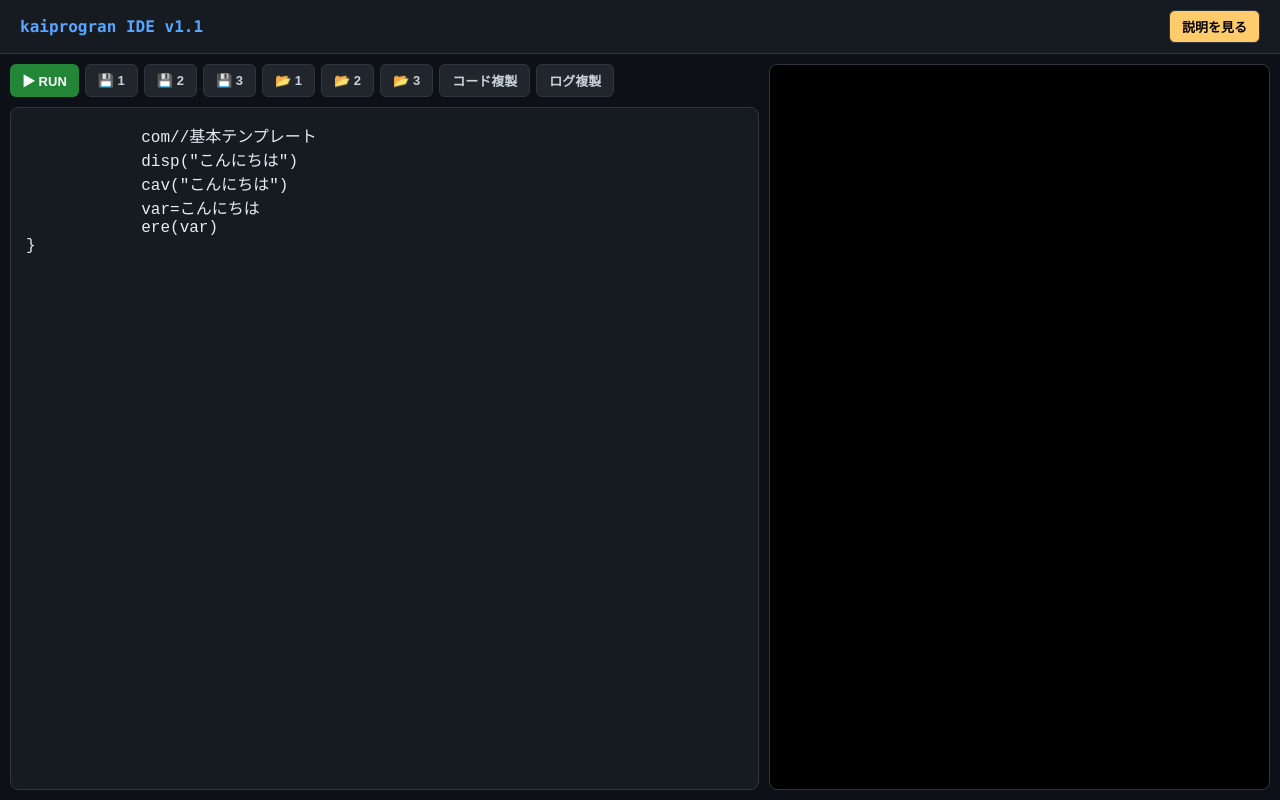
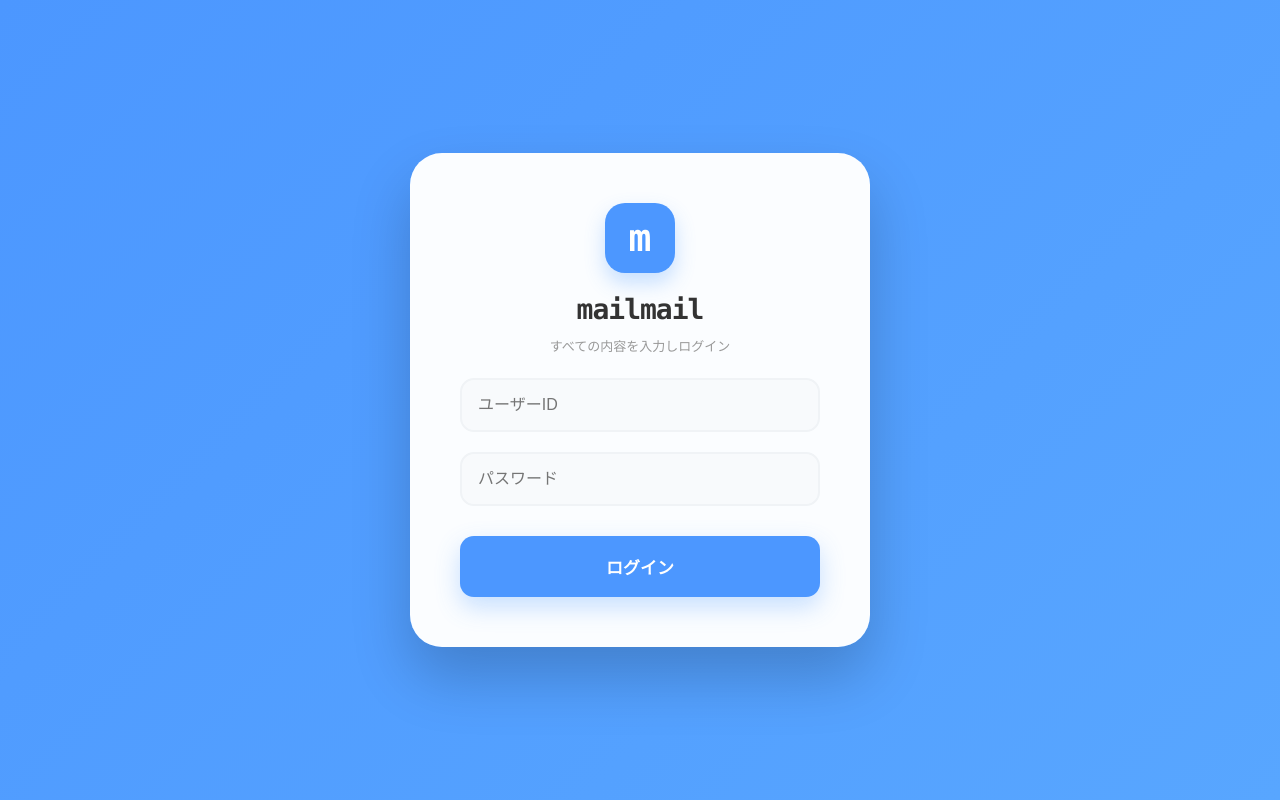
Before and after one commit to 2015kaito8169/kaiprogran, a plain HTML site: page index.html in a window 1280 px wide. Drawn offline with Linux system fonts and the light colour scheme.

Commit message:
Update index.html

```diff
--- a/index.html
+++ b/index.html
@@ -1,4 +1,79 @@
 <!DOCTYPE html>
+<html lang="ja">
+<head>
+    <meta charset="UTF-8">
+    <title>mailmail</title>
+    <style>
+        :root { --primary: #4C97FF; --accent: #2b7fff; --bg: #f4f7f9; }
+        body { font-family: 'Segoe UI', system-ui, sans-serif; margin: 0; background: var(--bg); overflow-x: hidden; }
+
+        /* --- 🔐 ログイン・ガード画面 --- */
+        #mm-auth-overlay {
+            position: fixed; top: 0; left: 0; width: 100%; height: 100%;
+            background: linear-gradient(135deg, var(--primary) 0%, var(--accent) 100%);
+            z-index: 10000; display: flex; justify-content: center; align-items: center;
+        }
+        .auth-card {
+            background: rgba(255, 255, 255, 0.98); padding: 50px; border-radius: 32px;
+            box-shadow: 0 30px 60px rgba(0,0,0,0.2); width: 360px; text-align: center;
+            backdrop-filter: blur(10px); animation: fadeIn 0.8s ease;
+        }
+        .logo-icon {
+            width: 70px; height: 70px; background: var(--primary); border-radius: 20px;
+            display: flex; justify-content: center; align-items: center; margin: 0 auto 20px;
+            box-shadow: 0 10px 20px rgba(76, 151, 255, 0.3); color: white; font-size: 38px; font-weight: 900;
+        }
+        .auth-card h1 { color: #333; margin: 0; font-size: 28px; font-weight: 800; letter-spacing: -1px; }
+        .auth-card input {
+            width: 100%; padding: 16px; margin: 10px 0;
+            border: 2px solid #f0f3f6; border-radius: 14px; box-sizing: border-box;
+            font-size: 16px; outline: none; background: #f8fafc; transition: 0.3s;
+        }
+        .auth-card input:focus { border-color: var(--primary); background: white; }
+        .login-btn {
+            width: 100%; padding: 18px; background: var(--primary); color: white;
+            border: none; border-radius: 14px; cursor: pointer; font-weight: bold; font-size: 17px; margin-top: 20px;
+            box-shadow: 0 10px 25px rgba(76, 151, 255, 0.3); transition: 0.3s;
+        }
+        .login-btn:hover { transform: translateY(-2px); box-shadow: 0 15px 30px rgba(76, 151, 255, 0.4); }
+
+        /* --- 🔓 認証後のメインコンテンツエリア --- */
+        #main-app { display: none; min-height: 100vh; animation: contentSlide 0.6s ease; }
+        header { background: white; padding: 15px 40px; display: flex; justify-content: space-between; align-items: center; border-bottom: 1px solid #eee; position: sticky; top: 0; z-index: 100; }
+        .app-logo { color: var(--primary); font-weight: 900; font-size: 26px; }
+        .content-body { padding: 40px; max-width: 1000px; margin: 0 auto; line-height: 1.6; color: #444; }
+
+        @keyframes fadeIn { from { opacity: 0; transform: scale(0.9); } to { opacity: 1; transform: scale(1); } }
+        @keyframes contentSlide { from { opacity: 0; transform: translateY(20px); } to { opacity: 1; transform: translateY(0); } }
+    </style>
+</head>
+<body>
+
+<!-- 🔑 ログイン画面 -->
+<div id="mm-auth-overlay">
+    <div class="auth-card">
+        <div class="logo-icon">m</div>
+        <h1>mailmail</h1>
+        <p id="mm-status" style="font-size:13px; color:#999; margin-top:10px;">すべての内容を入力しログイン</p>
+        <input type="text" id="mm-id" placeholder="ユーザーID">
+        <input type="password" id="mm-pw" placeholder="パスワード">
+        <button class="login-btn" onclick="handleLogin()">ログイン</button>
+    </div>
+</div>
+
+<!-- 📦 隠しコンテンツ (ログイン成功後に表示) -->
+<div id="main-app">
+    <header>
+        <div class="app-logo">mailmail</div>
+        <div style="display:flex; align-items:center; gap:20px;">
+            <span id="user-display" style="font-weight: 800; color: #555;"></span>
+            <button onclick="logout()" style="background:#ff4c4c; color:white; border:none; padding:8px 18px; border-radius:10px; cursor:pointer; font-weight:bold;">ログアウト</button>
+        </div>
+    </header>
+
+    <div class="content-body">
+        <!-- ★ ここにログイン後に見せたい中身を自由に書いてください -->
+        <!DOCTYPE html>
 <html lang="ja">
 <head>
     <meta charset="UTF-8">
@@ -36,13 +111,12 @@
             <button onclick="copyRaw('script')">コード複製</button>
             <button onclick="copyRaw('log')">ログ複製</button>
         </div>
-        <textarea id="editor" spellcheck="false">
-            com//基本テンプレート
-            disp("こんにちは")
-            cav("こんにちは")
-            var=こんにちは
-            ere(var)
-}</textarea>
+        <textarea id="editor" spellcheck="false">com//基本テンプレート
+　　　　　disp("こんにちは")
+        cav("こんにちは")
+        var=こんにちは
+        ere(var)
+        </textarea>
     </div>
     <div class="log-section"><div id="logArea"></div></div>
 </div>
@@ -54,7 +128,7 @@
         <p>● <b>icp:</b> <code>icp("""log""")</code> で全ログ、<code>icp("""script""")</code> で全コードコピー。</p>
         <p>● <b>JSお取り寄せ:</b> <code>++StartScript++</code> 内で <code>this.a = 1</code> とし、外で <code>JS,a</code> で呼び出し。</p>
     </div>
-    <button onclick="window.open('https://2015kaito8169.github.io', '_blank')" style="background:var(--accent); color:#000; padding:15px 30px; font-size:18px;">もっと詳しく</button>
+    <button onclick="window.open('https://2015kaito8169.github.io/kaides/', '_blank')" style="background:var(--accent); color:#000; padding:15px 30px; font-size:18px;">もっと詳しく</button>
     <button onclick="toggleHelp()" style="margin-top:20px;">閉じる</button>
 </div>
 
@@ -174,3 +248,59 @@
 </script>
 </body>
 </html>
+
+        <!-- ★ ここまで -->
+    </div>
+</div>
+
+<script>
+    const API_URL = 'https://sparkling-pine-6d7c.kaito20158169.workers.dev';
+
+    // 初期化チェック (セッション維持)
+    (function init() {
+        const session = sessionStorage.getItem('mm_access_key');
+        if (session) {
+            unlockPage(session);
+        }
+    })();
+
+    // ログイン処理
+    async function handleLogin() {
+        const id = document.getElementById('mm-id').value.trim();
+        const pw = document.getElementById('mm-pw').value.trim();
+        const status = document.getElementById('mm-status');
+
+        if (!id || !pw) return;
+
+        try {
+            // Workerからパスワードを取得して照合
+            const res = await fetch(`${API_URL}/get?key=auth:${id}`);
+            const data = await res.json();
+
+            if (data.value === String(pw)) {
+                sessionStorage.setItem('mm_access_key', id);
+                unlockPage(id);
+            } else {
+                status.innerText = "認証失敗。IDまたはパスワードが違います。";
+                status.style.color = "#ff4c4c";
+            }
+        } catch (e) {
+            status.innerText = "サーバーエラー。接続を確認してください。";
+        }
+    }
+
+    // ページをアンロック
+    function unlockPage(user) {
+        document.getElementById('mm-auth-overlay').style.display = 'none';
+        document.getElementById('main-app').style.display = 'block';
+        document.getElementById('user-display').innerText = "👤 " + user;
+    }
+
+    // ログアウト
+    function logout() {
+        sessionStorage.clear();
+        location.reload();
+    }
+</script>
+</body>
+</html>
```
